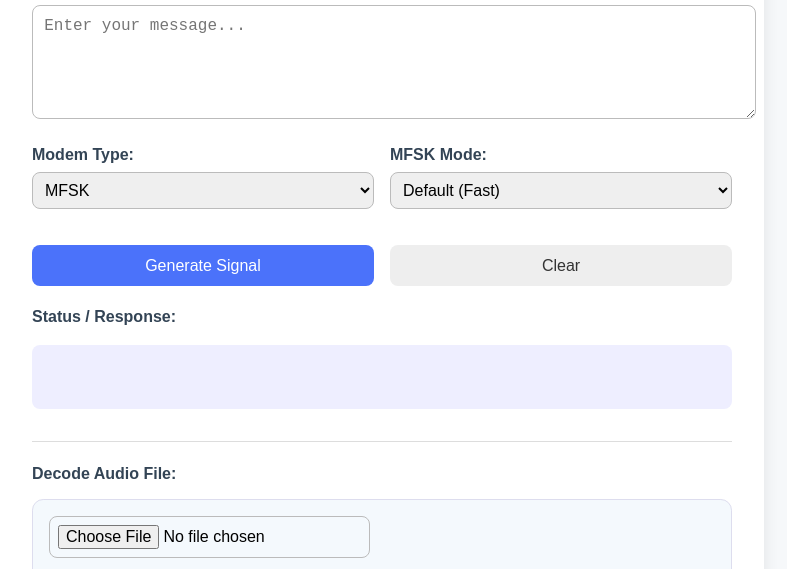
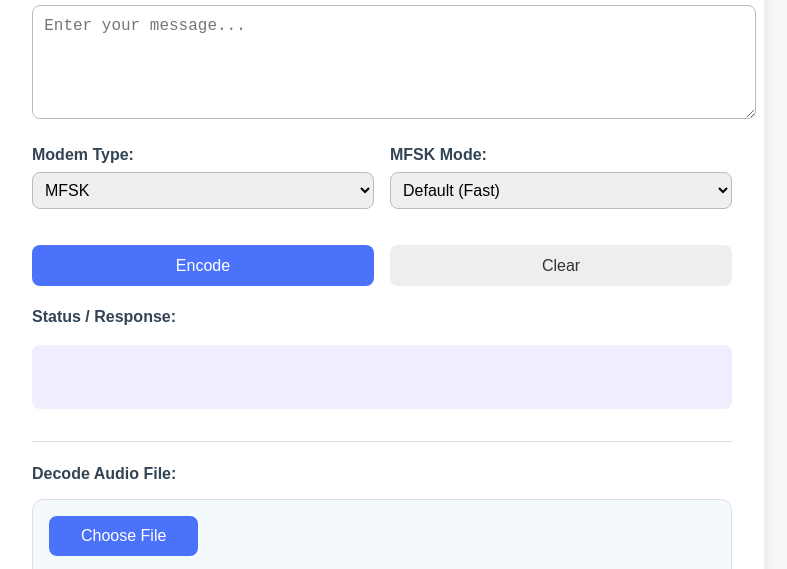
Before and after one commit to saas-erp-hub/SpectraChirp, a plain HTML site: page frontend/index.html in a window 1280 px wide. Shown: the part 166-735 px from the top of the page, without its empty margins (258-1045 px from the left). Drawn offline with Linux system fonts and the light colour scheme.

Commit message:
feat(frontend): Translate UI elements to English and refine button text
- Translated "Datei auswählen" to "Choose File" for file selection button.
- Changed "Generate Signal" to "Encode" for the signal generation button,
  improving clarity and consistency with the decoding functionality.

```diff
--- a/frontend/index.html
+++ b/frontend/index.html
@@ -75,7 +75,7 @@
     </div>
 
     <div class="row" style="margin-top: 1.5rem;">
-      <button id="send-btn">Generate Signal</button>
+      <button id="send-btn">Encode</button>
       <button id="clear-btn" style="background:#eee;color:#333;">Clear</button>
     </div>
 
@@ -89,7 +89,8 @@
     <!-- Receive -->
     <div class="label">Decode Audio File:</div>
     <div class="file-upload">
-      <input type="file" id="file-input" accept=".wav,audio/wav,audio/x-wav" />
+      <input type="file" id="fileInput" style="display: none;">
+    <button id="selectFileButton">Choose File</button>
       <div class="controls-grid" style="margin-top: 1rem;">
         <div>
           <label for="modem-decode-select" class="label">Modem Type:</label>
```
